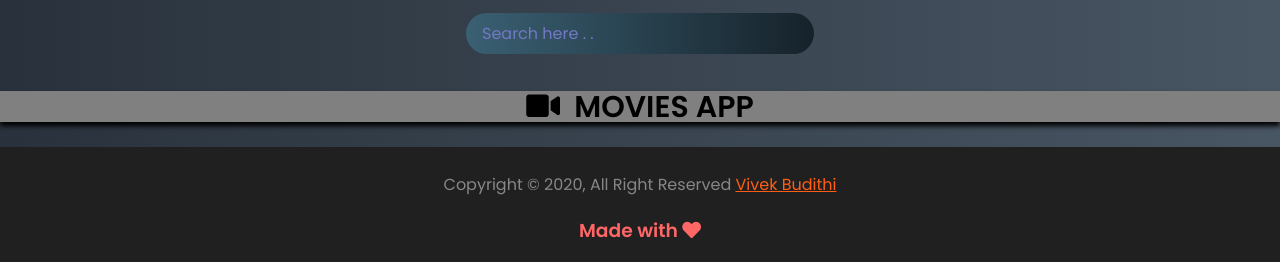
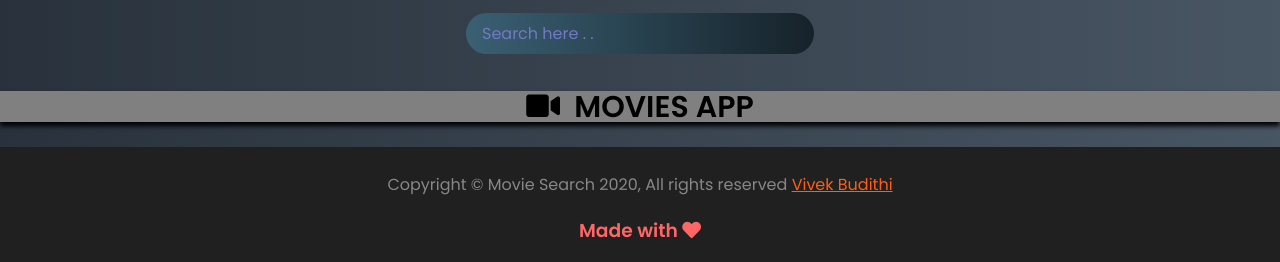
Before and after one commit to vbudithi/Movie-Search-App, a plain HTML site: page Index.html in a window 1280 px wide. Shown: the top 262 px of the page. Drawn offline with Linux system fonts and the light colour scheme; no server answers.

Commit message:
footer update

```diff
--- a/Index.html
+++ b/Index.html
@@ -29,7 +29,7 @@
                     <div class="row">
                         <div class="col-xl-6 col-lg-6 text-center text-lg-left">
                             <div class="copyright-text">
-                                <p>Copyright &copy; 2020, All Right Reserved <a href="https://github.com/vbudithi"> Vivek Budithi </a>
+                                <p>Copyright &copy; Movie Search 2020, All rights reserved <a href="https://github.com/vbudithi"> Vivek Budithi </a>
                                 </p>
                             </div>
                                <h3 class="love"> Made with <i class="fas fa-heart fa-bounce fa-x"></i></h3>
```
Also changed, not shown: 1 other file.
